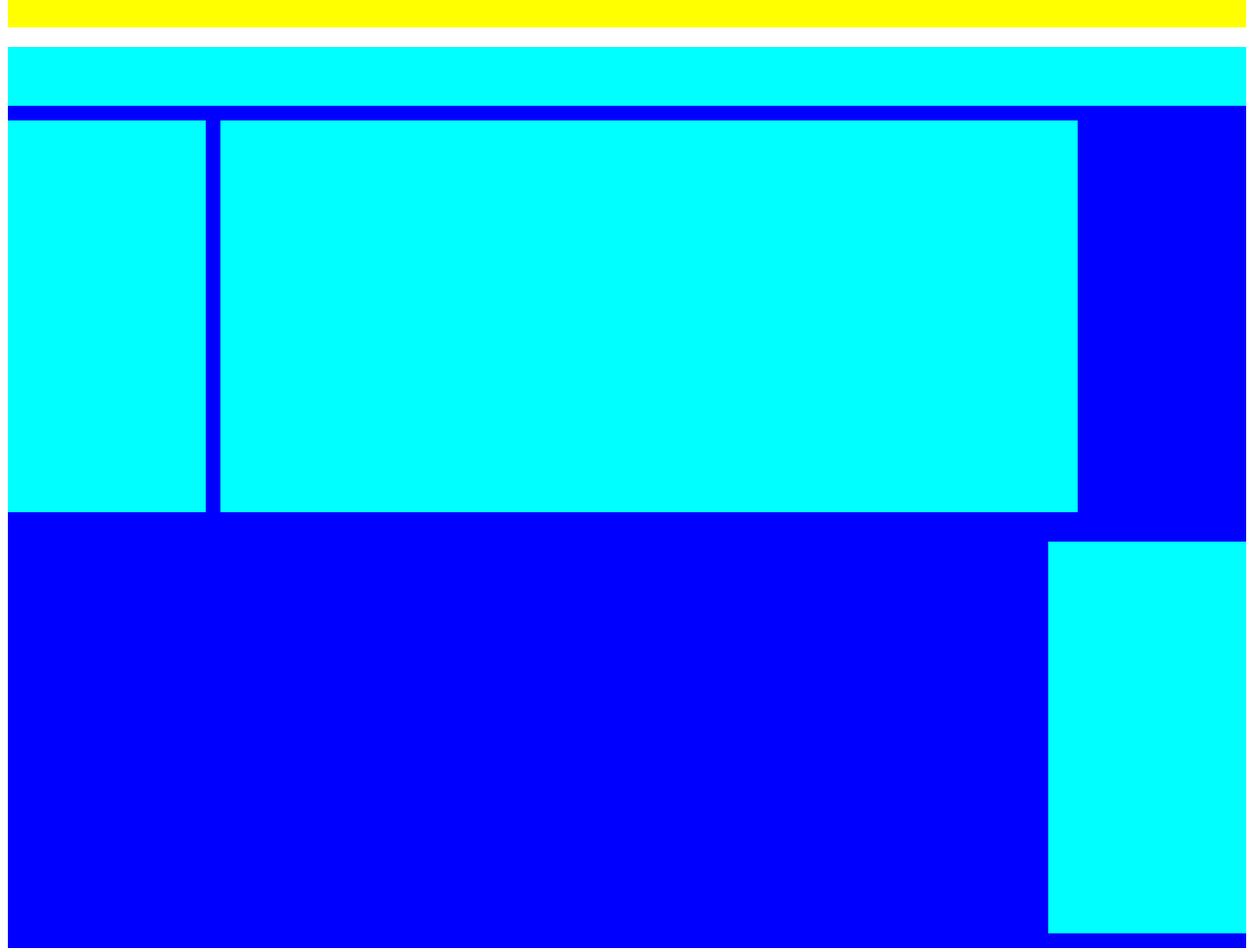
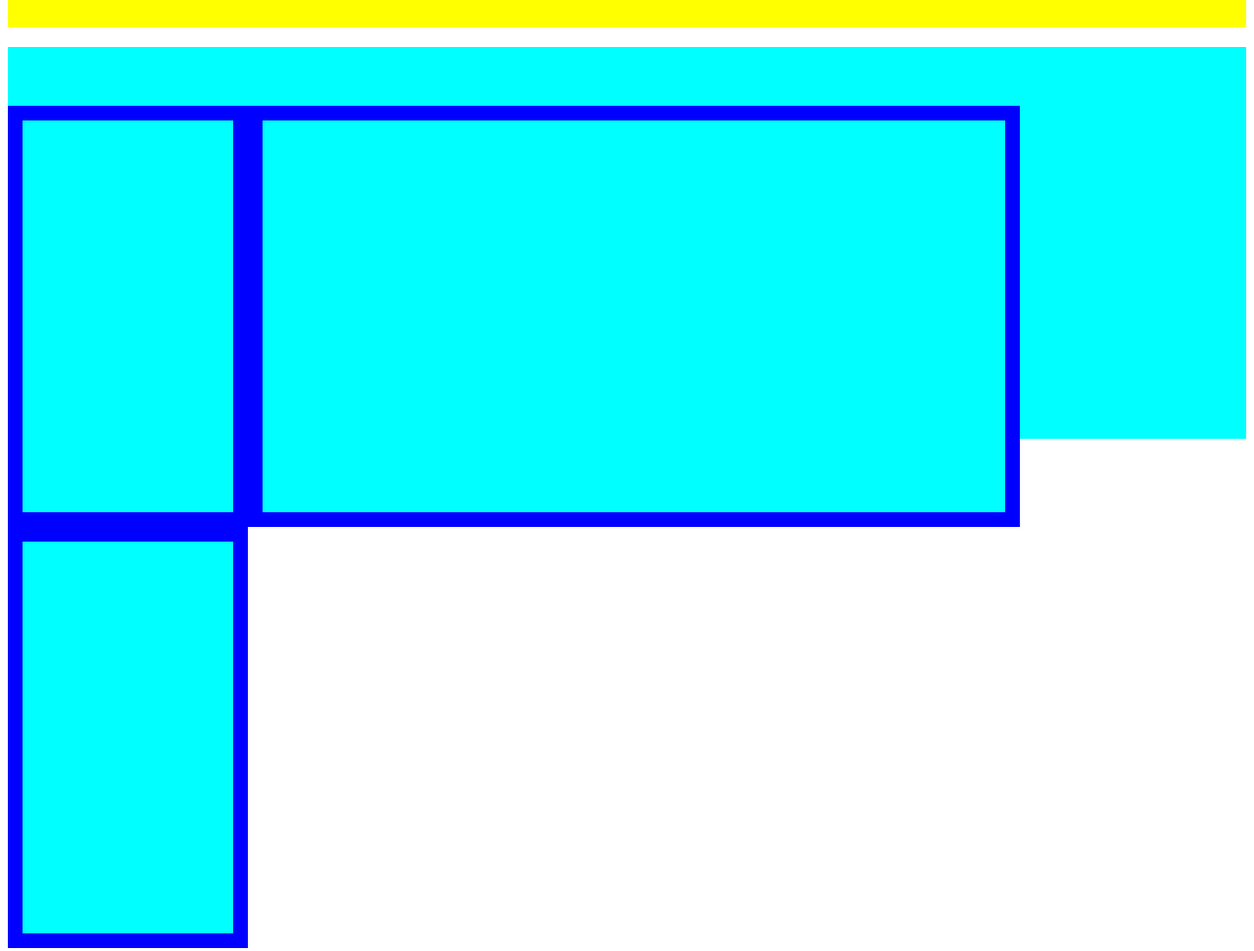
Before and after one commit to flavio-secondini/htmlcss-struttura-wp, a plain HTML site: page index.html in a window 1280 px wide. Shown: the part 500-1471 px from the top of the page at 98% size. Drawn offline with Linux system fonts and the light colour scheme.

Commit message:
esercizio completo 2
tentativo di risoluzione colonne main

```diff
--- a/index.html
+++ b/index.html
@@ -20,14 +20,26 @@
         </div>
       </div>
       <!-- main 2, 1 riga, 4 colonne. riga blu, colonne ciano -->
-      <div class="riga main-2 blue">
+      <div class="riga main-2">
         <div class="colonna-100 cyan">
+          <div class="background">
+
+          </div>
         </div>
-        <div class="colonna-20 cyan">
+        <div class="colonna-20 blue">
+          <div class="background">
+
+          </div>
         </div>
-        <div class="colonna-60 cyan">
+        <div class="colonna-60 blue">
+          <div class="background">
+
+          </div>
         </div>
-        <div class="colonna-20 cyan right-float">
+        <div class="colonna-20 blue">
+          <div class="background">
+
+          </div>
         </div>
       </div>
     </main>
--- a/master.css
+++ b/master.css
@@ -21,7 +21,7 @@
 
 /* impostazioni generali colonne */
 
-[class^="colonna-"] {
+[class^="colonna-"], .background {
   float: left;
 }
 
@@ -30,21 +30,11 @@
 }
 
 .colonna-20 {
-  width: 16%;
-  margin: 15px 15px 15px 0px;
+  width: 17%;
 }
 
 .colonna-60 {
-  width: 875px;
-  margin-top: 15px;
-  margin-bottom: 15px;
-  margin-left: auto;
-  margin-right: auto;
-}
-
-.right-float {
-  float:right;
-  margin: 15px 0px 15px 15px;
+  width: 60%;
 }
 
 /* impostazioni colori */
@@ -57,9 +47,6 @@
 .yellow {
   background: yellow;
 }
-.cyan {
-  background-color: cyan;
-}
 
 .viola {
   background-color: purple;
@@ -67,6 +54,12 @@
 
 .blue {
   background-color: blue;
+}
+
+.background {
+  background-color: cyan;
+  width: 100%;
+  height: 400px;
 }
 
 
@@ -91,3 +84,12 @@
 .foot > .colonna-100 {
   height: 40px;
 }
+
+/* padding */
+
+.colonna-20, .colonna-60 {
+  padding: 15px;
+}
+
+* {
+}
```
